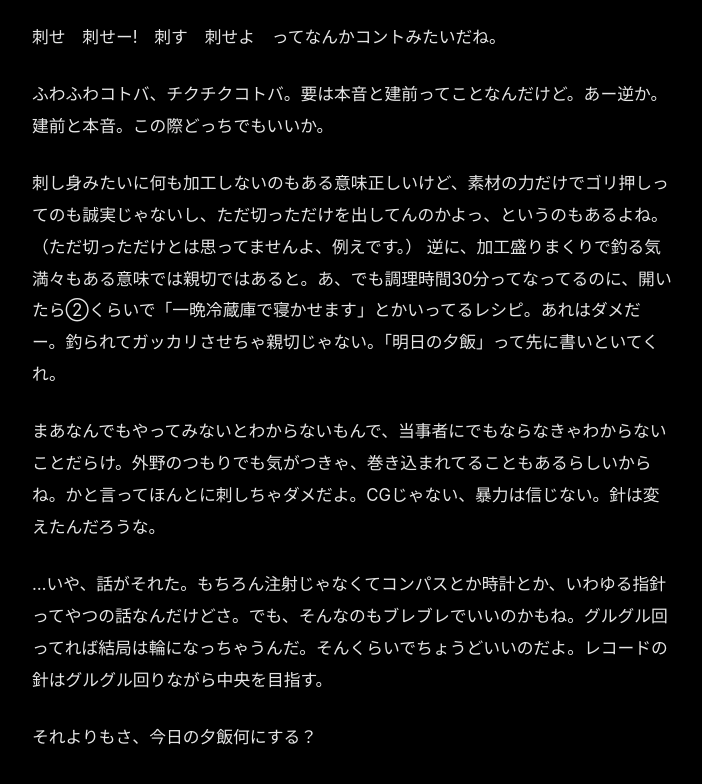
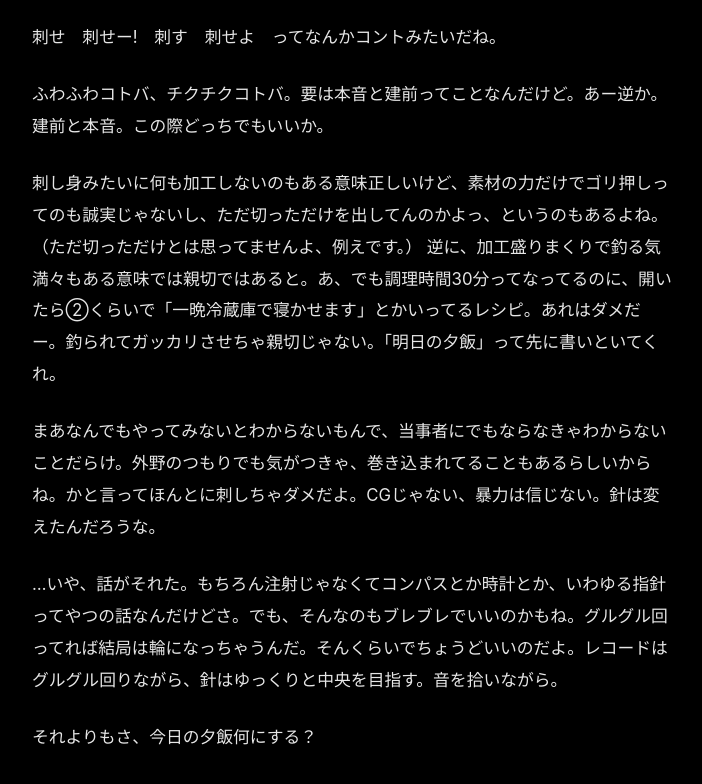
Before and after one commit to prakritiinstillair/prakritiinstillair.github.io, a plain HTML site: page tracks/sashimisasu.html in a window 1280 px wide. Shown: the part 2864-3648 px from the top of the page, without its empty margins (288-990 px from the left). Drawn offline with Linux system fonts and the light colour scheme.

Commit message:
Update sashimisasu.html

```diff
--- a/tracks/sashimisasu.html
+++ b/tracks/sashimisasu.html
@@ -145,7 +145,7 @@
 </p>
 <p>まあなんでもやってみないとわからないもんで、当事者にでもならなきゃわからないことだらけ。外野のつもりでも気がつきゃ、巻き込まれてることもあるらしいからね。かと言ってほんとに刺しちゃダメだよ。CGじゃない、暴力は信じない。針は変えたんだろうな。
 </p>
-<p>…いや、話がそれた。もちろん注射じゃなくてコンパスとか時計とか、いわゆる指針ってやつの話なんだけどさ。でも、そんなのもブレブレでいいのかもね。グルグル回ってれば結局は輪になっちゃうんだ。そんくらいでちょうどいいのだよ。レコードの針はグルグル回りながら中央を目指す。
+<p>…いや、話がそれた。もちろん注射じゃなくてコンパスとか時計とか、いわゆる指針ってやつの話なんだけどさ。でも、そんなのもブレブレでいいのかもね。グルグル回ってれば結局は輪になっちゃうんだ。そんくらいでちょうどいいのだよ。レコードはグルグル回りながら、針はゆっくりと中央を目指す。音を拾いながら。
 </p>
 <p>それよりもさ、今日の夕飯何にする？
 </p>
```
